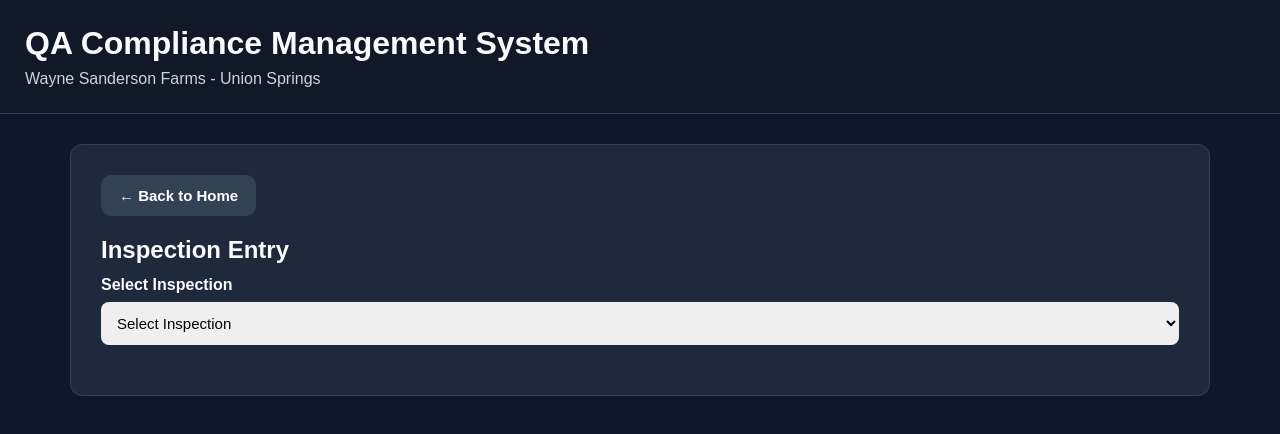
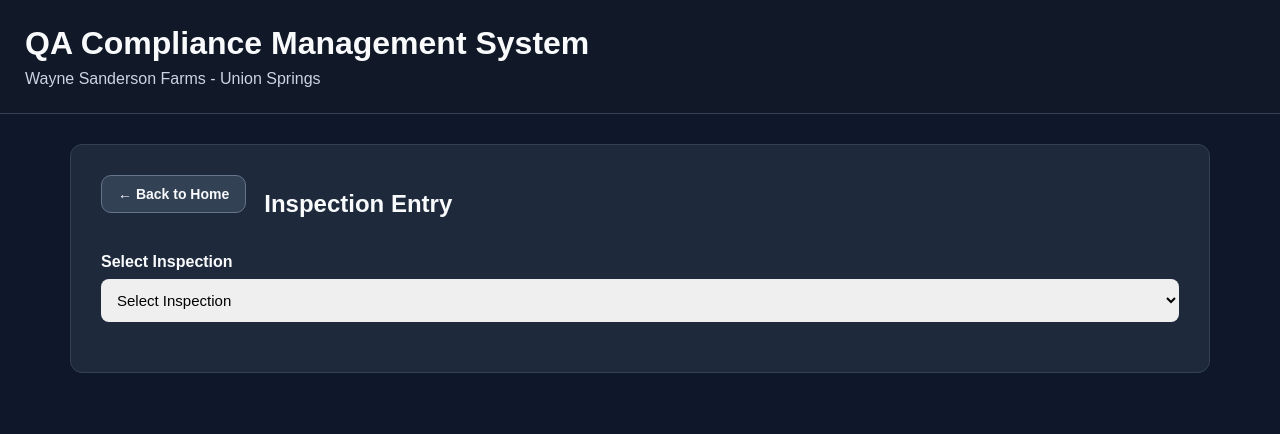
Before and after one commit to WSFUSPMaintenance/qcms-web, a plain HTML site: page index.html in a window 1280 px wide. Both pictures are taken after a click on the button "Start Inspection". Drawn offline with Linux system fonts and the light colour scheme.

Commit message:
Update styles.css

```diff
--- a/styles.css
+++ b/styles.css
@@ -181,3 +181,29 @@
     font-weight: bold;
     color: #22c55e;
 }
+
+.inspection-header-row {
+    display: flex;
+    align-items: center;
+    gap: 18px;
+    margin-bottom: 20px;
+}
+
+.inspection-header-row h2 {
+    margin: 0;
+}
+
+.back-button {
+    background: #334155;
+    color: #f8fafc;
+    border: 1px solid #64748b;
+    border-radius: 10px;
+    padding: 10px 16px;
+    font-size: 14px;
+    font-weight: bold;
+    cursor: pointer;
+}
+
+.back-button:hover {
+    background: #475569;
+}
```
